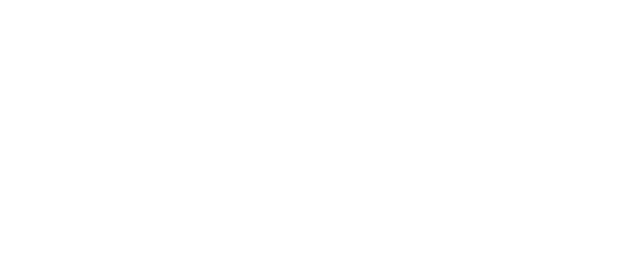
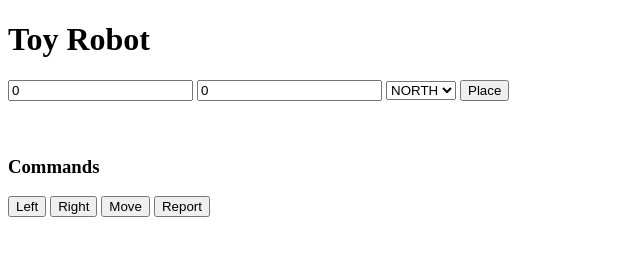
Before and after one commit to Shivansh0902/toy_robot_javascript_basic, a plain HTML site: page index.html in a window 1280 px wide. Shown: the whole page, without its empty margins (0-640 px from the left). Drawn offline with Linux system fonts and the light colour scheme.

Commit message:
Initial HTML is finished and it is done now need to check by checking some test cases

```diff
--- a/index.html
+++ b/index.html
@@ -3,9 +3,35 @@
 <head>
     <meta charset="UTF-8">
     <meta name="viewport" content="width=device-width, initial-scale=1.0">
-    <title>Robot Toy basic</title>
+    <title>Toy Robot Challenge</title>
 </head>
 <body>
+    <h1> Toy Robot </h1>
+    <div class ="controls">
+        <input type = "number" id="xInput" placeholder="X" value ="0">
+        <input type = "number" id="yInput" placeholder="Y" value ="0">
+        <select id ="faceInput">
+            <option value="NORTH">NORTH</option>
+            <option value="SOUTH">SOUTH</option>
+            <option value="EAST">EAST</option>
+            <option value="WEST">WEST</option>
+        </select>
+        <button onclick="handlePlace()">Place</button>
+        <br>
+        <br>
+        <br>
+        <h3>Commands</h3>
+        <button onclick="handleLeft()">Left</button>
+        <button onclick="handleRight()">Right</button>
+        <button onclick="handleMove()">Move</button>
+        <button onclick="handleReport()">Report</button>
 
+    </div>
+    <br>
+    <br>
+    <br>
+
+    <pre id="output"></pre>
+    <script src="script.js"></script>
 </body>
 </html>
--- a/script.js
+++ b/script.js
@@ -1,11 +1,9 @@
 
 // inital robot as object
-let x = null;
-let y = null;
-let facing = null;
-let is_placed = false;
-
-
+// let x = null;
+// let y = null;
+// let facing = null;
+// let is_placed = false;
 
 function place(ix,iy,ifacing){
     // directions which are valid for the robot
@@ -36,7 +34,6 @@ function place(ix,iy,ifacing){
     facing = input_facing;
     is_placed = true;
     return true;
-
 }
 
 function move(){
@@ -121,9 +118,13 @@ function right(){
 
 function report(){
     if (is_placed){
-        console.log("Output: " + x +" , " +y+" , "+ facing)
+        return `Output ${x},${y}, ${facing}`
+    }
+    else{
+        return `Out of Bounds : ${x},${y}, ${facing}`
     }
 }
+
 
 // testing initial logic for the code
 // cases for the place function to work
@@ -193,3 +194,54 @@ right();
 move();
 move();// 0,-1 as false but not moving
 report();
+
+const outputHistory =[];
+
+function log(message){
+    outputHistory.push(message)
+    document.getElementById("output").textContent = outputHistory.join("\n");
+}
+
+function handlePlace(){
+    let xValue = parseInt(document.getElementById("xInput").value);
+    let yValue = parseInt(document.getElementById("yInput").value);
+    let facingVal = document.getElementById("faceInput").value
+    let correct_place = place(xValue,yValue,facingVal);
+    if (correct_place){
+        log("Placed at :" + xValue +", "+ yValue + ", "+facingVal);
+    }
+    else{
+        log("outofbounds!!");
+    }
+}
+
+function handleMove(){
+    if (move()){
+        log("move forward");
+    }
+    else{
+        log("incorrect move");
+    }
+}
+
+function handleLeft(){
+    if (left()){
+        log("turn left");
+    }
+    else{
+        log("incorrect move");
+    }
+}
+
+function handleRight(){
+    if (right()){
+        log("turn right");
+    }
+    else{
+        log("incorrect move");
+    }
+}
+
+function handleReport(){
+    log(report());
+}
```
